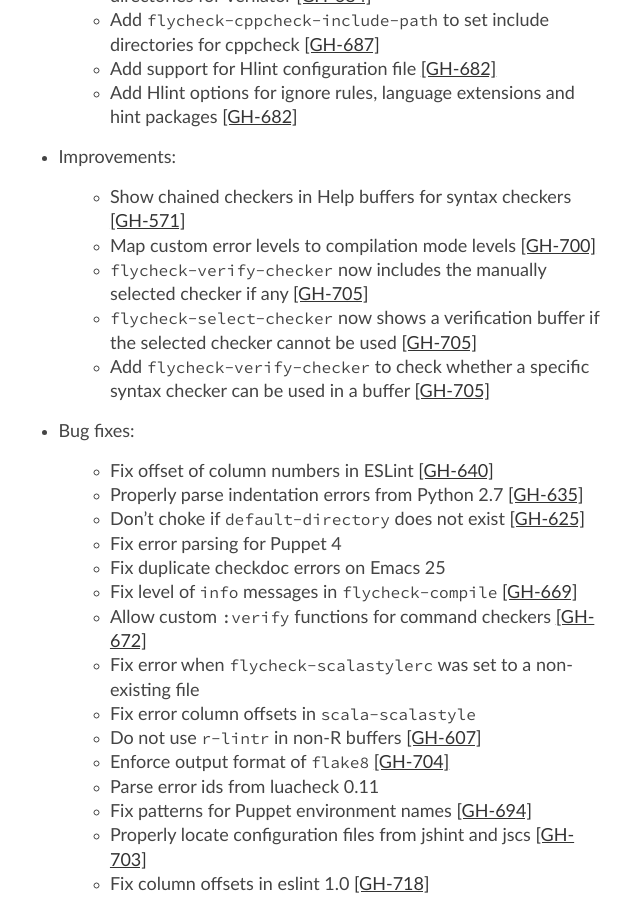
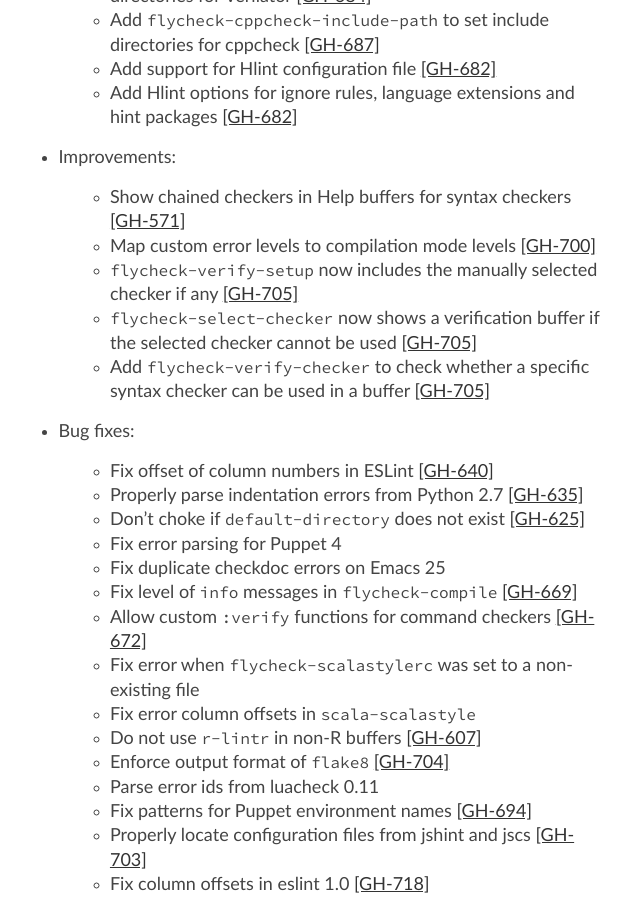
Before and after one commit to cmarqu/flycheck.github.io, a Jekyll site: the page built from changes.md, in a window 1280 px wide and 900 px high, scrolled down 871 px. Shown: the whole window, without its empty margins (283-923 px from the left). Built offline with Jekyll 4.4.1, drawn with Linux system fonts in a browser that asks for light colours.

Commit message:
Update manual from flycheck/flycheck@94139f1

```diff
--- a/_includes/changes.md
+++ b/_includes/changes.md
@@ -37,7 +37,7 @@ master (in development)
 
   - Show chained checkers in Help buffers for syntax checkers [[GH-571]](https://github.com/flycheck/flycheck/issues/571)
   - Map custom error levels to compilation mode levels [[GH-700]](https://github.com/flycheck/flycheck/issues/700)
-  - `flycheck-verify-checker` now includes the manually selected checker if any
+  - `flycheck-verify-setup` now includes the manually selected checker if any
     [[GH-705]](https://github.com/flycheck/flycheck/issues/705)
   - `flycheck-select-checker` now shows a verification buffer if the selected
     checker cannot be used [[GH-705]](https://github.com/flycheck/flycheck/issues/705)
```
